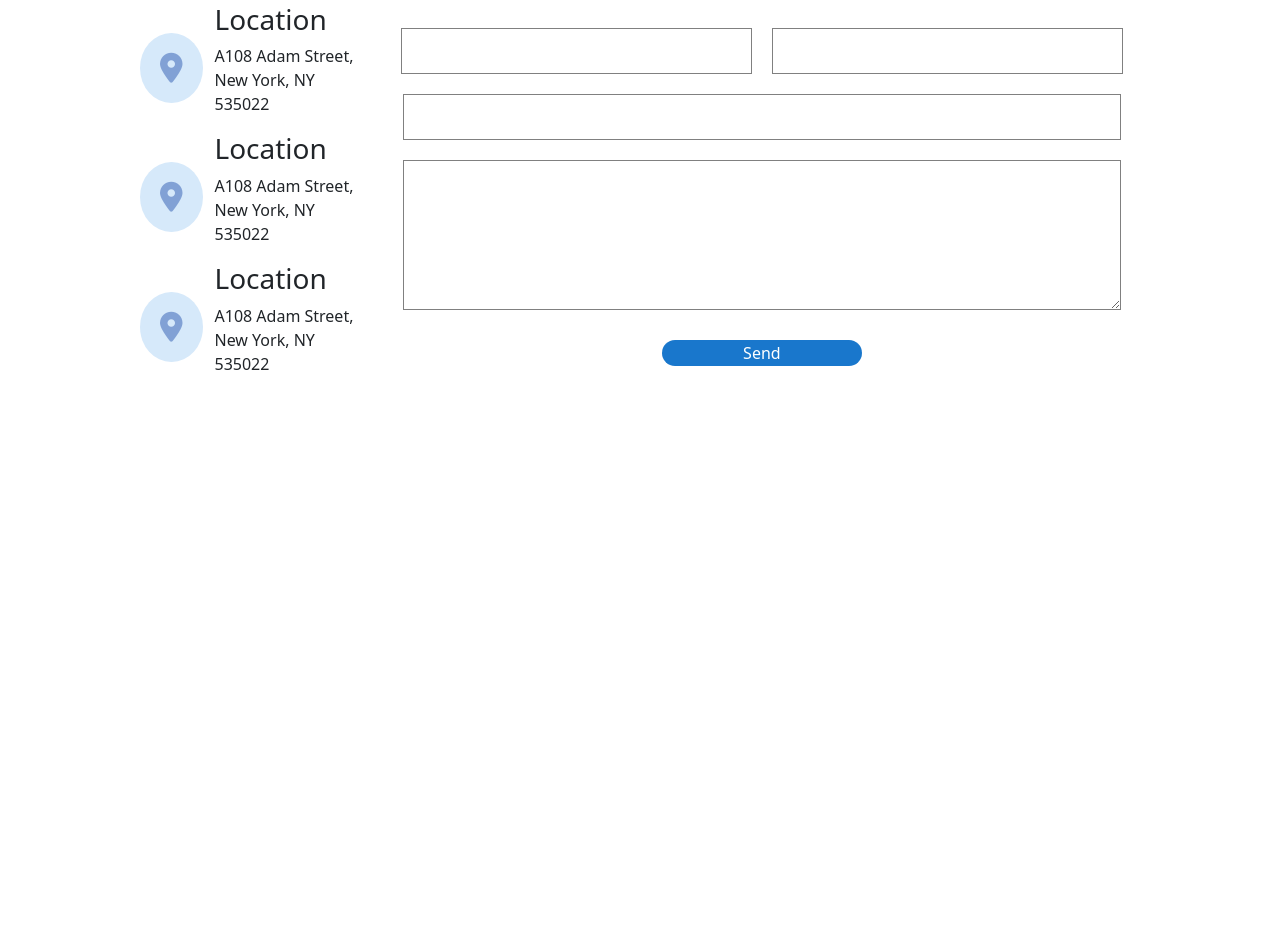
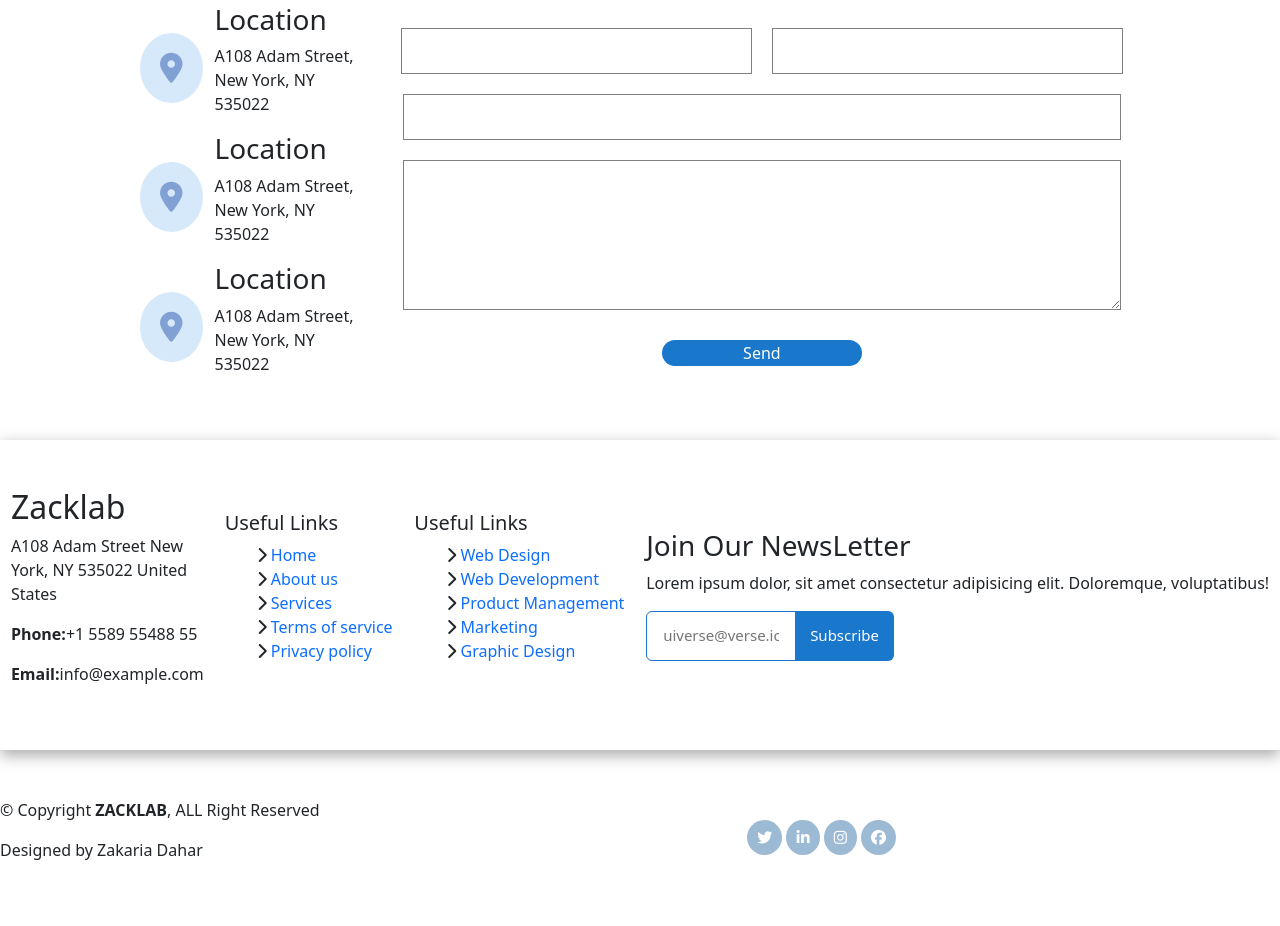
Before and after one commit to zackcis/Hospital_website_frontend, a website: page index.html in a window 1280 px wide. Shown: the part 6778-7704 px from the top of the page. Before the commit the page ends 7218 px from the top, so only its background shows below. Drawn offline with nearby package versions, Linux system fonts and the light colour scheme.

Commit message:
finish descktop vesion

```diff
--- a/index.html
+++ b/index.html
@@ -476,15 +476,78 @@
                         <input class="first-input-contact" type="text">
                         <input class="first-input-contact" type="text">
                         <input class="third-input-contact" type="text">
-                        <textarea rows="6" class="area-contact" ></textarea>
+                        <textarea rows="6" class="area-contact"></textarea>
                         <button class="but-nav">Send</button>
                     </form>
                 </div>
             </div>
         </section>
     </main>
+    <footer class="footer">
+        <div class="first-footer py-5">
+            <div class="first-column">
+                <h2>Zacklab</h2>
+                <p>A108 Adam Street
+                    New York, NY 535022
+                    United States</p>
+                <p><span><b>Phone:</b></span>+1 5589 55488 55</p>
+                <p><span><b>Email:</b></span>info@example.com</p>
+            </div>
+            <div class="second-column">
+                <h5>Useful Links</h5>
+                <ul class="unor">
+                    <li><i class="fa-solid fa-chevron-right"></i> <a class="text-decoration-none" href="#">Home</a></li>
+                    <li><i class="fa-solid fa-chevron-right"></i> <a class="text-decoration-none" href="#">About us</a>
+                    </li>
+                    <li><i class="fa-solid fa-chevron-right"></i> <a class="text-decoration-none" href="#">Services</a>
+                    </li>
+                    <li><i class="fa-solid fa-chevron-right"></i> <a class="text-decoration-none" href="#">Terms of
+                            service</a></li>
+                    <li><i class="fa-solid fa-chevron-right"></i> <a class="text-decoration-none" href="#">Privacy
+                            policy</a></li>
+                </ul>
+            </div>
+            <div class="second-column">
+                <h5>Useful Links</h5>
+                <ul class="unor">
+                    <li><i class="fa-solid fa-chevron-right"></i> <a class="text-decoration-none" href="#">Web
+                            Design</a></li>
+                    <li><i class="fa-solid fa-chevron-right"></i> <a class="text-decoration-none" href="#">Web
+                            Development</a></li>
+                    <li><i class="fa-solid fa-chevron-right"></i> <a class="text-decoration-none" href="#">Product
+                            Management</a></li>
+                    <li><i class="fa-solid fa-chevron-right"></i> <a class="text-decoration-none" href="#">Marketing</a>
+                    </li>
+                    <li><i class="fa-solid fa-chevron-right"></i> <a class="text-decoration-none" href="#">Graphic
+                            Design</a></li>
+                </ul>
+            </div>
+            <div class="newsletter">
+                <h3>Join Our NewsLetter</h3>
+                <p>Lorem ipsum dolor, sit amet consectetur adipisicing elit. Doloremque, voluptatibus!</p>
+                <div class="input-group">
+                    <input type="email" class="input-news" id="Email" name="Email" placeholder="uiverse@verse.io"
+                        autocomplete="off">
+                    <input class="button--submit" value="Subscribe" type="submit">
+                </div>
+            </div>
+        </div>
+        <div class="second-footer py-5 d-flex justify-content-between align-items-center">
+            <div class="second-footer-container">
+                <div class="first-second-footer">
+                    <p>&copy; Copyright <b>ZACKLAB</b>, ALL Right Reserved</p>
+                    <p>Designed by Zakaria Dahar</p>
+                </div>
+                <div>
+                    <i class="doc-icon fa-brands fa-twitter"></i>
+                    <i class="doc-icon fa-brands fa-linkedin-in"></i>
+                    <i class="doc-icon fa-brands fa-instagram"></i>
+                    <i class="doc-icon fa-brands fa-facebook"></i>
 
-
+                </div>
+            </div>
+        </div>
+    </footer>
 
 
 
--- a/public/css/app.css
+++ b/public/css/app.css
@@ -509,3 +509,78 @@
     width: 92%;
     border: gray solid 0.5px;
 }
+
+/*& footer */
+.footer {
+    display: flex;
+    flex-direction: column;
+    justify-content: center;
+    align-items: center;
+
+}
+
+.first-footer {
+    width: 100%;
+    display: flex;
+    justify-content: space-around;
+    align-items: center;
+    box-shadow: rgba(0, 0, 0, 0.35) 0px 5px 15px;
+}
+
+.first-column {
+    width: 15%;
+}
+
+.input-group {
+    display: flex;
+    align-items: center;
+}
+
+.input-news {
+    min-height: 50px;
+    max-width: 150px;
+    padding: 0 1rem;
+    color: #fff;
+    font-size: 15px;
+    border: 1px solid #1977cc;
+    border-radius: 6px 0 0 6px;
+    background-color: transparent;
+}
+
+.button--submit {
+    min-height: 50px;
+    padding: .5em 1em;
+    border: none;
+    border-radius: 0 6px 6px 0;
+    background-color: #1977cc;
+    color: #fff;
+    font-size: 15px;
+    cursor: pointer;
+    transition: background-color .3s ease-in-out;
+}
+
+.button--submit:hover {
+    background-color: #5e5dcd;
+}
+
+.input:focus,
+.input:focus-visible {
+    border-color: #3898EC;
+    outline: none;
+}
+
+.unor {
+    list-style: none;
+}
+.second-footer{
+    width: 100%;
+    display: flex;
+    justify-content: center;
+    align-items: center;
+}
+.second-footer-container{
+    display: flex;
+    justify-content: space-between;
+    align-items: center;
+    width: 70%;
+}
```
